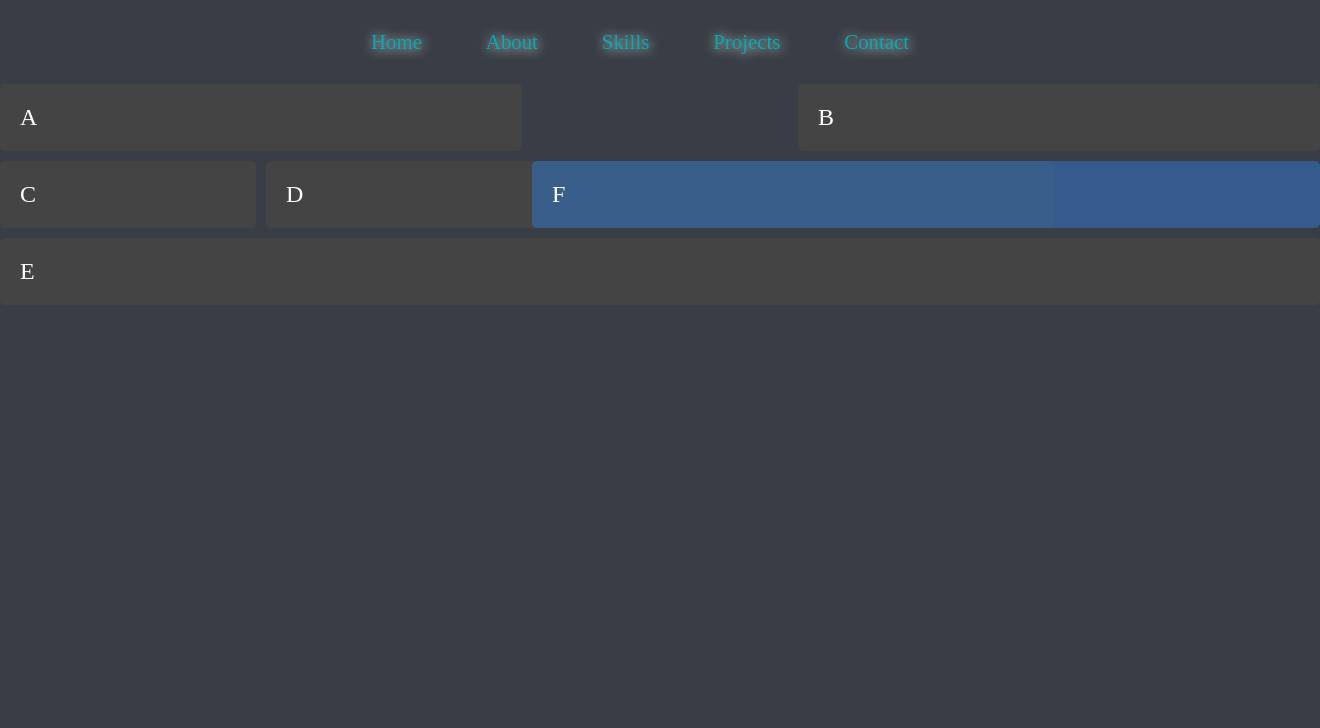
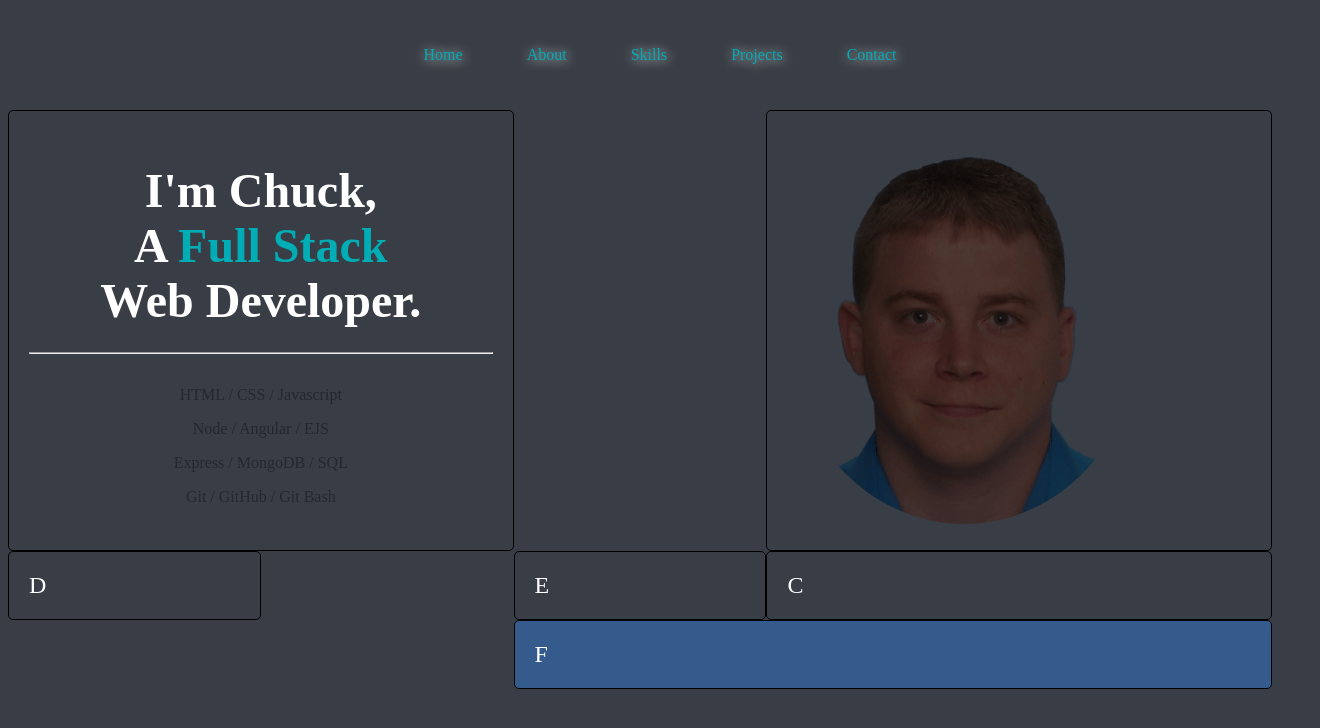
Before and after one commit to chkjen/portfolio, a website: page index.html in a window 1280 px wide. Shown: the whole page, 1320 px wide, since content can reach past the window. Drawn offline with Linux system fonts and the light colour scheme.

Commit message:
Templating completed, first section started

```diff
--- a/index.html
+++ b/index.html
@@ -22,8 +22,27 @@
         </header>
     </div>
     <div class="wrapper">
-        <div class="box a">A</div>
-        <div class="box b">B</div>
+        <div class="box a">
+            <h1 class="h1-tranform">
+            <span>I'm</span>
+            <span>Chuck,</span>
+            <br>
+            <span>A</span>
+            <span id="fullstack-text">Full Stack</span>
+            <br>
+            <span>Web</span>
+            <span>Developer.</span>
+            <hr>
+            </h1>
+            <p>HTML / CSS / Javascript</p>
+            <p>Node / Angular / EJS</p>
+            <p>Express / MongoDB / SQL</p>
+            <p>Git / GitHub / Git Bash</p>
+
+        </div>
+        <div class="box b">
+            <img class="profile-image" src="../images/kjendalen5.png" alt="kjendalen">
+        </div>
         <div class="box c">C</div>
         <div class="box d">D</div>
         <div class="box e">E</div>
--- a/public/styles.css
+++ b/public/styles.css
@@ -1,7 +1,5 @@
 /* color palette = https://colorhunt.co/palette/2763 */
 * {
-    margin: 0;
-    padding: 0;
     font-family: "PT Sans, sans-serif";
 }
 
@@ -10,15 +8,14 @@ body {
 }
 
 .navbar {
-
     background-color: #393e46;
-
     text-align: center;
 }
+
 a {
     text-decoration: none;
     text-shadow: 1px 1px 12px #eeeeee ;
-    font-size: 1.3rem;
+    font-size: 1rem;
     color: #00adb5;
 }
 
@@ -34,7 +31,6 @@ nav li {
 .wrapper {
     background-color: #393e46;
     display: grid;
-    grid-gap: 10px;
     grid-template-columns: repeat(5, [col] 20% ) ;
     grid-template-rows: repeat(3, [row] auto  );
 
@@ -42,40 +38,68 @@ nav li {
 }
 
 .box {
-    background-color: #444;
     color: #fff;
     border-radius: 5px;
     padding: 20px;
     font-size: 150%;
     z-index:10;
+    border: 1px solid black;
 
 }
 
 .a {
-    grid-column: col / span  2;
+
+    grid-column: col  / span  2;
     grid-row: row ;
+    text-align: center;
+
+
 }
 .b {
     grid-column: col 4 / span  2 ;
     grid-row: row ;
 }
+
+
 .c {
-    grid-column: col ;
+    grid-column: col 4 / span 2;
     grid-row: row 2 ;
+
 }
 .d {
-    grid-column: col 2 / span  3 ;
+    grid-column: col 1 / span  1 ;
     grid-row: row 2 ;
 }
 
 .e {
-    grid-column: col / span  5;
-    grid-row: row 3;
+    grid-column: col 3 / span  1;
+    grid-row: row 2 ;
 }
 
 .f {
     grid-column: col 3 / span 3;
-    grid-row: row 2  ;
+    grid-row: row 3  ;
     background-color: rgba(49,121,207, 0.5);
     z-index: 20;
 }
+
+/* custom class designations */
+
+.profile-image {
+    border-radius: 50%;
+    filter: brightness(35%);
+}
+
+.a p {
+    font-size: 1rem;
+    text-align: center;
+    color: #222831;
+
+
+}
+
+/* custom ID designations */
+
+#fullstack-text {
+    color:  #00adb5;
+}
```
Also changed, not shown: public/images/kjendalen5.png (added).
